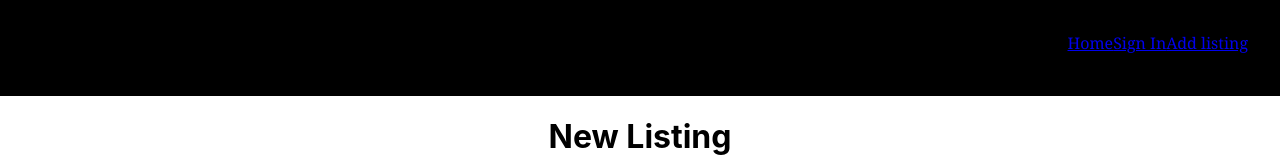
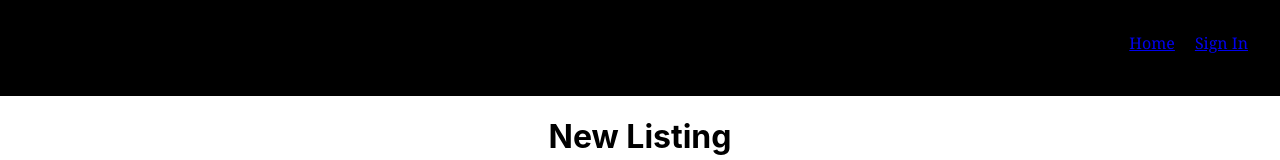
Before and after one commit to MohamedOsman15/Fisher-Finder, a React (Create React App) app in the folder client/: page /addlisting/1 in a window 1280 px wide. Shown: the top 160 px of the page. Built offline with nearby package versions, Linux system fonts and the light colour scheme; the HTML template or start-up script is replaced by a standard one.

Commit message:
changed app.css addlisting city home and nav

```diff
--- a/client/src/App.css
+++ b/client/src/App.css
@@ -7,6 +7,7 @@
 .nav {
   display: flex;
   justify-content: flex-end;
+  gap: 20px;
   align-items: left;
   color: white;
   background-color: black;
--- a/client/src/components/AddListing.jsx
+++ b/client/src/components/AddListing.jsx
@@ -14,14 +14,14 @@ const AddListing = () => {
     const handleSubmit = async (e) => {
         e.preventDefault()
 
-        const res = await axios.post('http://localhost:3001/city', newListing)
+        const res = await axios.post('http://localhost:3001/listings', newListing)
         .then((res) => {
             return (res)
         })
         .catch((error) => {
             return (error.message)
         })
-        navigate('/')
+        navigate(`/${id}`)
     }
 
     const handleChange = (e) => (
--- a/client/src/components/City.jsx
+++ b/client/src/components/City.jsx
@@ -19,7 +19,7 @@ const City = () => {
     return(
         <div>
             <Link to={`/addlisting/${id}`}>Add listing</Link>
-            <h1 className='title'>Lakes</h1>
+            <h1 className='title'>Fishing Areas</h1>
       <div className="gallery">
         {spots.map((spot) => {
             return(
--- a/client/src/components/Home.jsx
+++ b/client/src/components/Home.jsx
@@ -20,7 +20,7 @@ const Home = () => {
       <div className="gallery">
         {cities.map((city) => {
             return(
-            <div className='cities' key={city._id}>
+            <div className='cities' key={city._id} >
                 <Link to={`/${city._id}`}><img src={city.image} alt={city.city} width="500px" className='image'/> </Link>
                 <h3>{city.city}, {city.state}</h3>
             </div>
--- a/client/src/components/Nav.jsx
+++ b/client/src/components/Nav.jsx
@@ -5,8 +5,6 @@ const Nav = () => {
         <div className="nav">
             <Link to="/">Home</Link>
             <Link to="/signup">Sign In</Link>
-            <Link to="/addlisting">Add listing</Link>
-
         </div>
     )
 }
```
Also changed, not shown: 1 other file (tests, documents, lock files or other folders).
